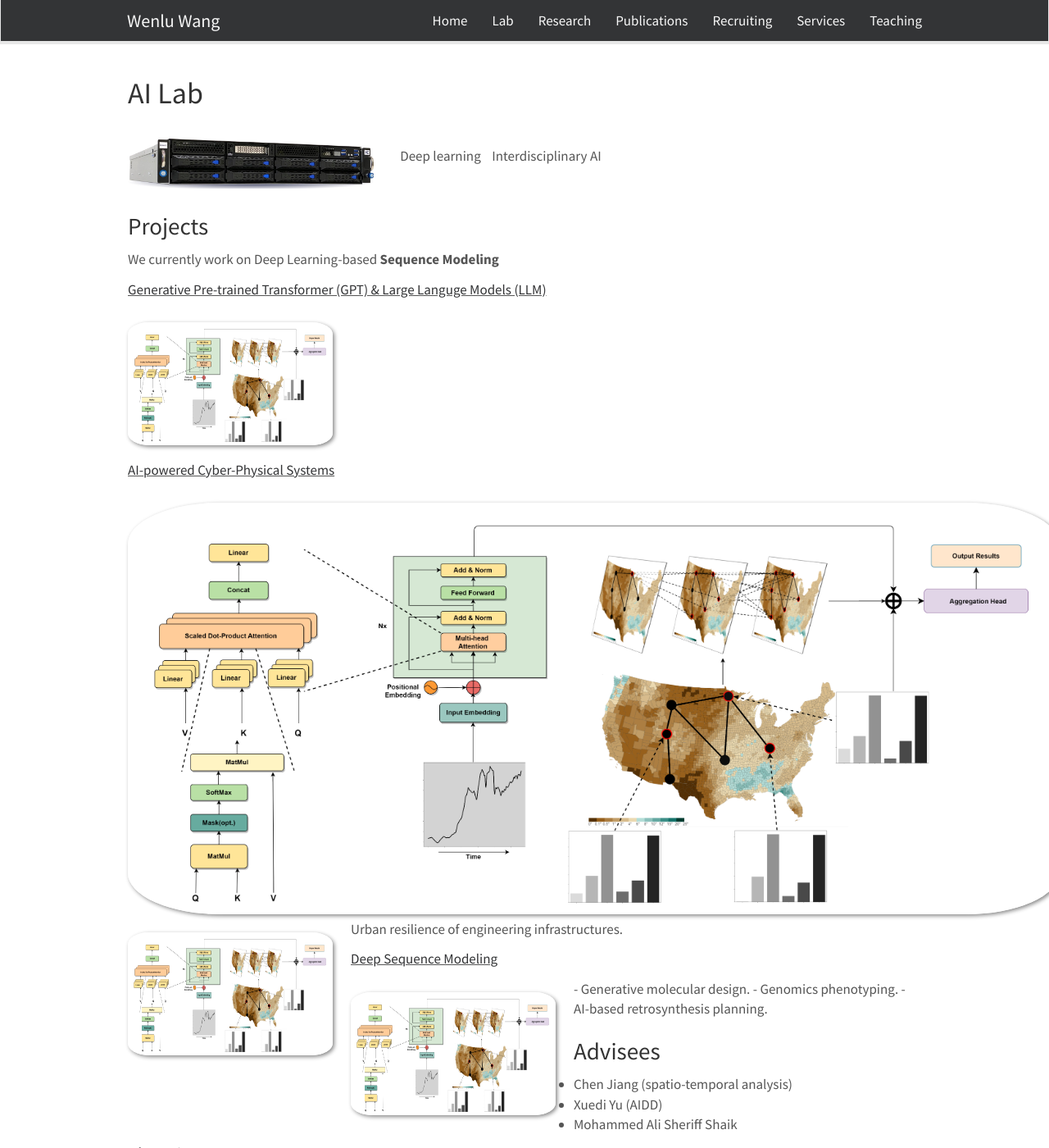
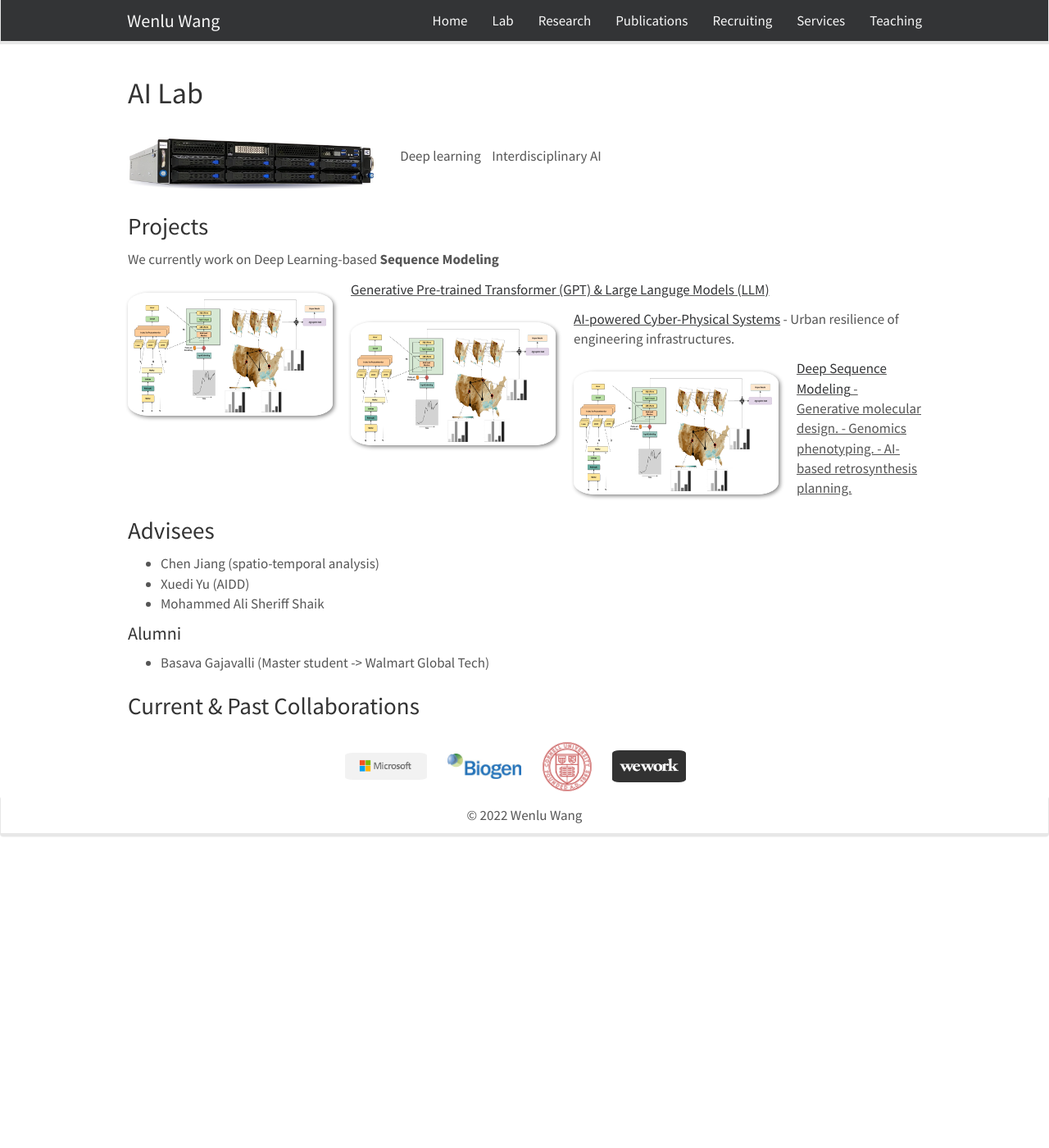
Before and after one commit to WENLU-W/WENLU-W.github.io, a Jekyll site: the page built from docs/_pages/team.md, in a window 1280 px wide and 1400 px high. Shown: the whole window at 82% size. Built offline with Jekyll 4.4.1, drawn with Linux system fonts in a browser that asks for light colours; nearby versions of some CDN libraries.

Commit message:
Update team.md

```diff
--- a/docs/_pages/team.md
+++ b/docs/_pages/team.md
@@ -39,31 +39,25 @@
 
 We currently work on Deep Learning-based <b>Sequence Modeling</b>
 
-<ins>[Generative Pre-trained Transformer (GPT) & Large Languge Models (LLM)](https://wenlu-w.github.io/project/2022/01/01/llm.html)</ins>
 
-<p align="left">
-  <img width="250" height="150" src="{{ site.url }}{{ site.baseurl }}/images/weather2.png" >
+
+<p>
+  <img align="left" width="250" height="150" src="{{ site.url }}{{ site.baseurl }}/images/weather2.png" >
+  <ins>[Generative Pre-trained Transformer (GPT) & Large Languge Models (LLM)](https://wenlu-w.github.io/project/2022/01/01/llm.html)</ins>
+</p>
+
+
+<p>
+  <img align="left" width="250" height="150" src="{{ site.url }}{{ site.baseurl }}/images/weather2.png">
+  <ins>[AI-powered Cyber-Physical Systems](https://wenlu-w.github.io/project/2021/09/01/social.html)</ins>
+  - Urban resilience of engineering infrastructures.
 </p>
 
 
 
-<ins>[AI-powered Cyber-Physical Systems](https://wenlu-w.github.io/project/2021/09/01/social.html)</ins>
-
-
-| ![Flowers]({{site.url}}{{site.baseurl}}/images/weather2.png) | Urban resilience of engineering infrastructures. |
-
-
-<p>
-  <img align="left" width="250" height="150" src="{{ site.url }}{{ site.baseurl }}/images/weather2.png">
-  Urban resilience of engineering infrastructures.
-</p>
-
-
-
-<ins>[Deep Sequence Modeling](https://wenlu-w.github.io/project/2021/09/01/sequential.html)<ins>
-
 <p>
 <img align="left" width="250" height="150" src="{{ site.url }}{{ site.baseurl }}/images/weather2.png">
+<ins>[Deep Sequence Modeling](https://wenlu-w.github.io/project/2021/09/01/sequential.html)<ins>
 - Generative molecular design.
 - Genomics phenotyping.
 - AI-based retrosynthesis planning.
```
